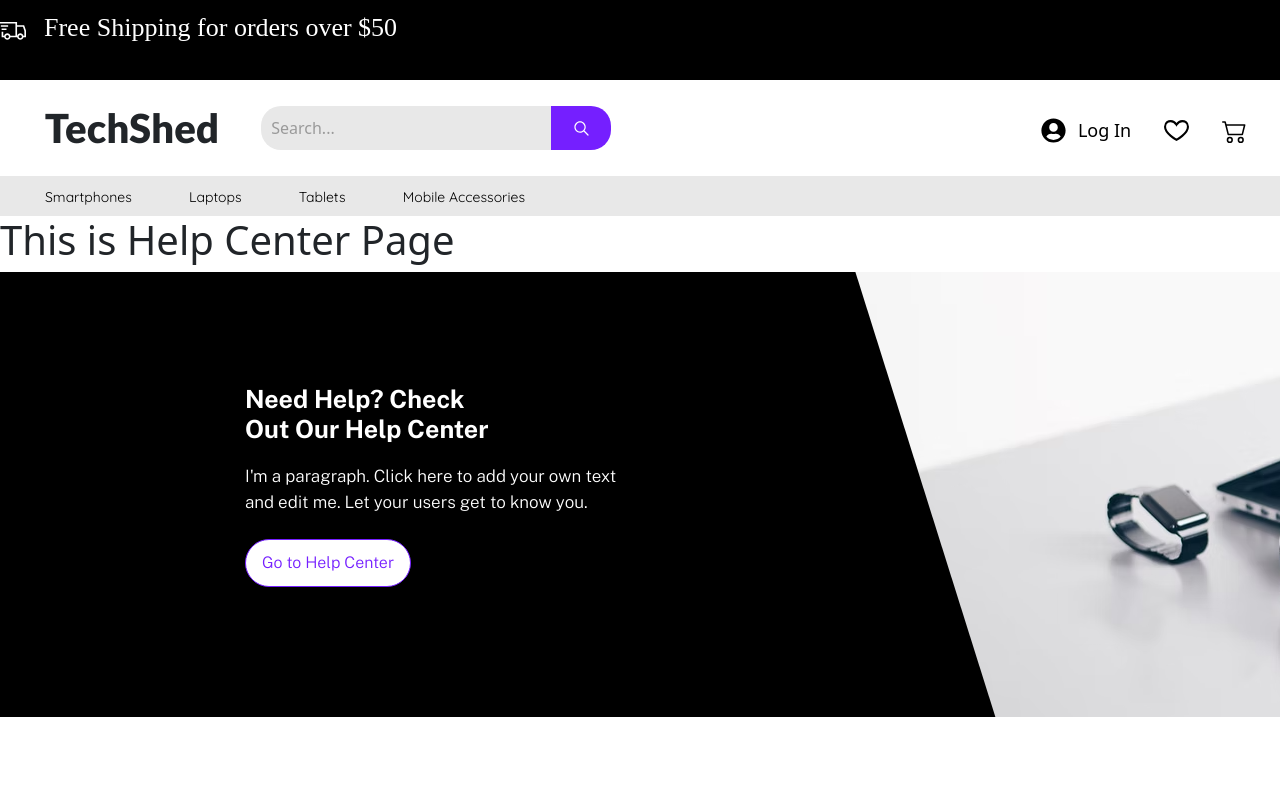
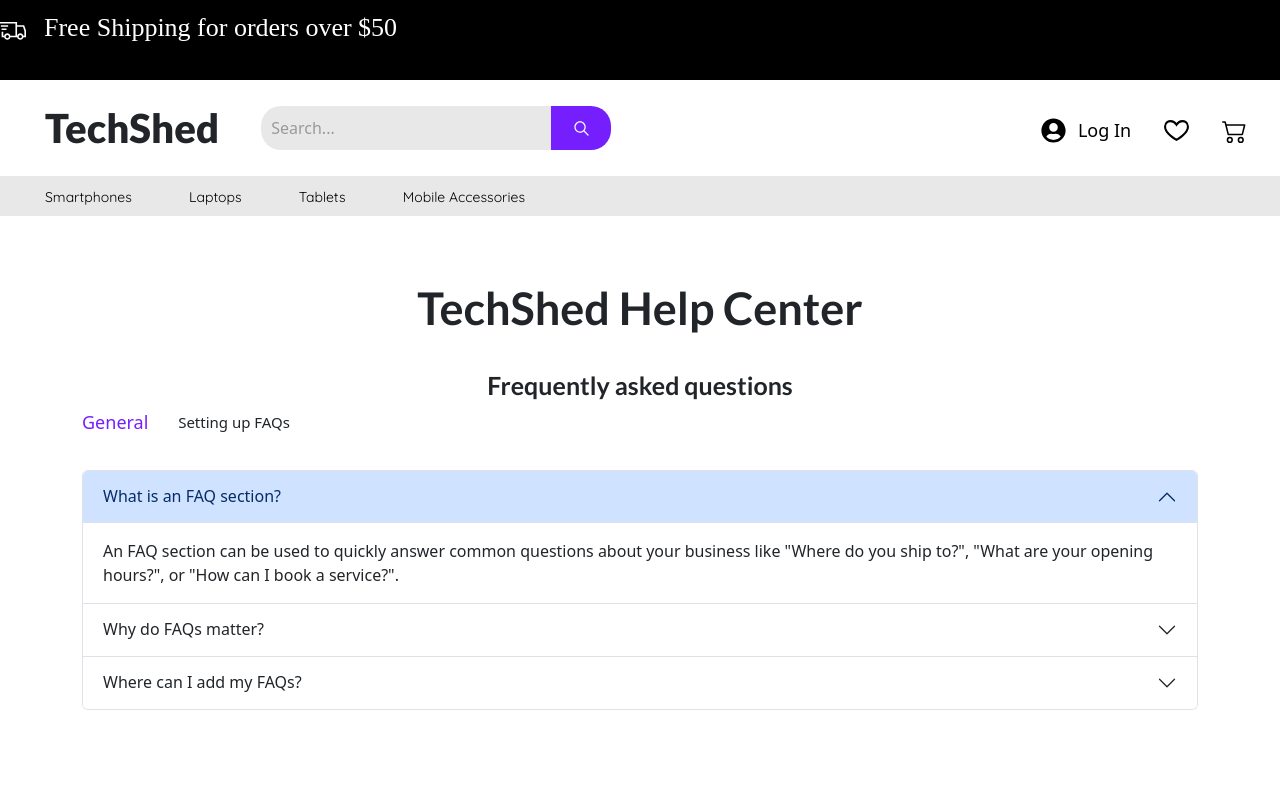
Before and after one commit to sankalptrimade/ecommerce-website, a React (Vite) app: page /helpCenter in a window 1280 px wide. Shown: the top 800 px of the page. Built offline with nearby package versions, Linux system fonts and the light colour scheme; a web font is replaced by a local one.

Commit message:
Completed Help Center Page

```diff
--- a/src/components/Navbar.jsx
+++ b/src/components/Navbar.jsx
@@ -30,7 +30,7 @@ const Navbar = () => {
             <li className="navbar-list-items link-underline link-underline-opacity-75">
               <Link to = "/helpCenter"> Help Center</Link>
             </li>
-            <li className="navbar-list-items">
+            {/* <li className="navbar-list-items">
               <Link to = "/callUs">
                 <span className="link-underline link-underline-opacity-0">
                   Call Us
@@ -39,7 +39,7 @@ const Navbar = () => {
                   123-456-7890
                 </span>
               </Link>
-            </li>
+            </li> */}
           </ul>
         </div>
       </div>
--- a/src/components/NavbarComponents/HelpCenter.jsx
+++ b/src/components/NavbarComponents/HelpCenter.jsx
@@ -1,11 +1,229 @@
-import React from 'react'
+import React, { useState } from "react";
+import "./HelpCenterStyles.css";
 
 const HelpCenter = () => {
+  const [activeTab, setActiveTab] = useState("general");
+
   return (
-    <div>
-        <h1>This is Help Center Page</h1>
+    <div className="accordion-component">
+      <div className="helpCenter-heading">
+        <h1>TechShed Help Center</h1>
+        <p>Frequently asked questions</p>
+      </div>
+      <div className="accordionParent container">
+        <div className="accordion-optionset">
+          <ul className="optionset-list">
+            <li
+              className={`optionset-list-items ${
+                activeTab === "general" ? "active-tab" : ""
+              }`}
+              onClick={() => setActiveTab("general")}
+            >
+              General
+            </li>
+            <li
+              className={`optionset-list-items ${
+                activeTab === "faqs" ? "active-tab" : ""
+              }`}
+              onClick={() => setActiveTab("faqs")}
+            >
+              Setting up FAQs
+            </li>
+          </ul>
+        </div>
+        {activeTab === "general" && (
+          <div className="accordion" id="accordionExample">
+            <div className="accordion-item">
+              <h2 className="accordion-header">
+                <button
+                  className="accordion-button"
+                  type="button"
+                  data-bs-toggle="collapse"
+                  data-bs-target="#collapseOne"
+                  aria-expanded="true"
+                  aria-controls="collapseOne"
+                >
+                  What is an FAQ section?
+                </button>
+              </h2>
+              <div
+                id="collapseOne"
+                className="accordion-collapse collapse show"
+                data-bs-parent="#accordionExample"
+              >
+                <div className="accordion-body">
+                  An FAQ section can be used to quickly answer common questions
+                  about your business like "Where do you ship to?", "What are
+                  your opening hours?", or "How can I book a service?".
+                </div>
+              </div>
+            </div>
+            <div className="accordion-item">
+              <h2 className="accordion-header">
+                <button
+                  className="accordion-button collapsed"
+                  type="button"
+                  data-bs-toggle="collapse"
+                  data-bs-target="#collapseTwo"
+                  aria-expanded="false"
+                  aria-controls="collapseTwo"
+                >
+                  Why do FAQs matter?
+                </button>
+              </h2>
+              <div
+                id="collapseTwo"
+                className="accordion-collapse collapse"
+                data-bs-parent="#accordionExample"
+              >
+                <div className="accordion-body">
+                  FAQs are a great way to help site visitors find quick answers
+                  to common questions about your business and create a better
+                  navigation experience.
+                </div>
+              </div>
+            </div>
+            <div className="accordion-item">
+              <h2 className="accordion-header">
+                <button
+                  className="accordion-button collapsed"
+                  type="button"
+                  data-bs-toggle="collapse"
+                  data-bs-target="#collapseThree"
+                  aria-expanded="false"
+                  aria-controls="collapseThree"
+                >
+                  Where can I add my FAQs?
+                </button>
+              </h2>
+              <div
+                id="collapseThree"
+                className="accordion-collapse collapse"
+                data-bs-parent="#accordionExample"
+              >
+                <div className="accordion-body">
+                  FAQs can be added to any page on your site or to your Wix
+                  mobile app, giving access to members on the go.
+                </div>
+              </div>
+            </div>
+          </div>
+        )}
+
+        {activeTab === "faqs" && (
+          <div className="accordion" id="accordionExample">
+            <div className="accordion-item">
+              <h2 className="accordion-header">
+                <button
+                  className="accordion-button"
+                  type="button"
+                  data-bs-toggle="collapse"
+                  data-bs-target="#collapseOne"
+                  aria-expanded="true"
+                  aria-controls="collapseOne"
+                >
+                  How do I add a new question & answer?
+                </button>
+              </h2>
+              <div
+                id="collapseOne"
+                className="accordion-collapse collapse show"
+                data-bs-parent="#accordionExample"
+              >
+                <div className="accordion-body">
+                  <p className="p1-faq1">
+                    To add a new FAQ follow these steps:
+                  </p>
+                  <ol className="ul-faq1-list">
+                    <li className="li-faq1-list-items">
+                      Manage FAQs from your site dashboard or in the Editor
+                    </li>
+                    <li className="li-faq1-list-items">
+                      Add a new question & answer
+                    </li>
+                    <li className="li-faq1-list-items">
+                      Assign your FAQ to a category
+                    </li>
+                    <li className="li-faq1-list-items">Save and publish.</li>
+                  </ol>
+                  <p className="p2-faq1">
+                    You can always come back and edit your FAQs.
+                  </p>
+                </div>
+              </div>
+            </div>
+            <div className="accordion-item">
+              <h2 className="accordion-header">
+                <button
+                  className="accordion-button collapsed"
+                  type="button"
+                  data-bs-toggle="collapse"
+                  data-bs-target="#collapseTwo"
+                  aria-expanded="false"
+                  aria-controls="collapseTwo"
+                >
+                  Can I insert an image, video, or GIF in my FAQ?
+                </button>
+              </h2>
+              <div
+                id="collapseTwo"
+                className="accordion-collapse collapse"
+                data-bs-parent="#accordionExample"
+              >
+                <div className="accordion-body">
+                  <p className="p1-faq2">
+                    Yes. To add media follow these steps:
+                  </p>
+                  <ol className="ul-faq2-list">
+                    <li className="li-faq2-list-items">
+                      Manage FAQs from your site dashboard or in the Editor
+                    </li>
+                    <li className="li-faq2-list-items">
+                      Create a new FAQ or edit an existing one
+                    </li>
+                    <li className="li-faq2-list-items">
+                      From the answer text box click on the video, image or GIF
+                      icon
+                    </li>
+                    <li className="li-faq2-list-items">
+                      Add media from your library and save.
+                    </li>
+                  </ol>
+                </div>
+              </div>
+            </div>
+            <div className="accordion-item">
+              <h2 className="accordion-header">
+                <button
+                  className="accordion-button collapsed"
+                  type="button"
+                  data-bs-toggle="collapse"
+                  data-bs-target="#collapseThree"
+                  aria-expanded="false"
+                  aria-controls="collapseThree"
+                >
+                  How do I edit or remove the 'Frequently Asked Questions'
+                  title?
+                </button>
+              </h2>
+              <div
+                id="collapseThree"
+                className="accordion-collapse collapse"
+                data-bs-parent="#accordionExample"
+              >
+                <div className="accordion-body">
+                  You can edit the title from the FAQ 'Settings' tab in the
+                  Editor. <br />
+                  To remove the title from your mobile app go to the 'Site &
+                  App' tab in your Owner's app and customize.
+                </div>
+              </div>
+            </div>
+          </div>
+        )}
+      </div>
     </div>
-  )
-}
+  );
+};
 
-export default HelpCenter
+export default HelpCenter;
--- /dev/null
+++ b/src/components/NavbarComponents/HelpCenterStyles.css
@@ -0,0 +1,57 @@
+.accordion-component{
+    width: 100%;
+    height: 40rem;
+    /* border: 2px solid red; */
+}
+
+.helpCenter-heading {
+    width: 100%;
+    height: 190px;
+}
+
+.helpCenter-heading h1 {
+    text-align: center;
+    padding-top: 65px;
+    font-size: 45px;
+    font-family: "Lato", serif;
+    font-weight: 700;
+}
+
+.helpCenter-heading p {
+    text-align: center;
+    margin-top: 2rem;
+    font-size: 25px;
+    font-family: "Lato", serif;
+    font-weight: 700;
+}
+
+.accordion-optionset{
+    width: 100%;
+    height: 4rem;
+}
+
+.optionset-list{
+    display: flex;
+    list-style: none;
+    width: 13rem;
+    height: 2rem;
+    align-items: center;
+    justify-content: space-between;
+    padding-left: 0px;
+    margin-bottom: 0px;
+    font-size: 15px;
+}
+
+.optionset-list-items{
+    transition: font-size .5s, color .5s;
+}
+
+.optionset-list-items:hover{
+    cursor: pointer;
+    color: #751FFF;
+}
+
+.optionset-list-items.active-tab {
+    font-size: 18px;
+    color: #751FFF;
+}
--- a/src/styles/NavbarStyles.css
+++ b/src/styles/NavbarStyles.css
@@ -16,7 +16,7 @@ nav{
 
 .navbar-list {
     list-style: none;
-    width: 27rem;
+    width: 22rem;
     height: 2.5rem;
 }
 
```
